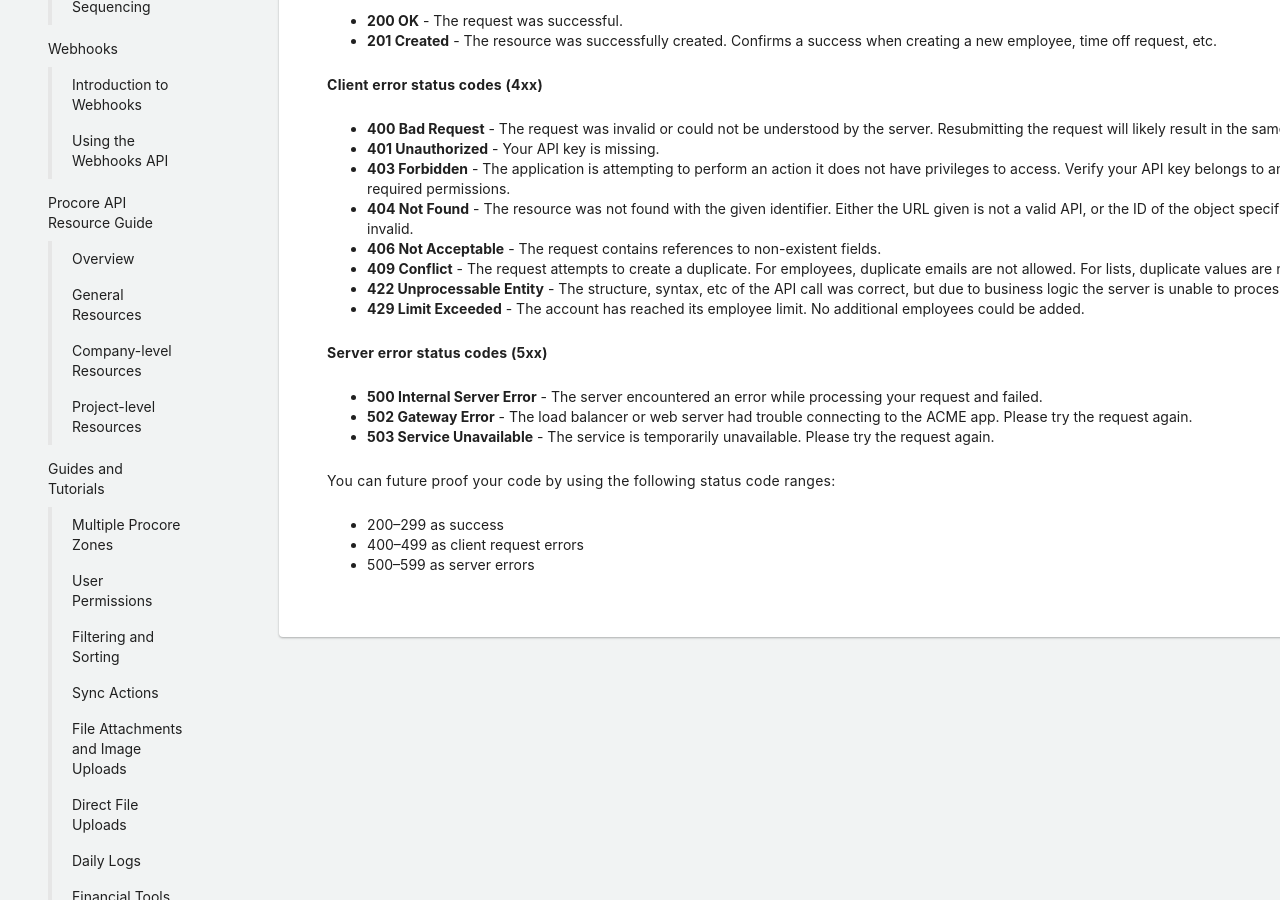
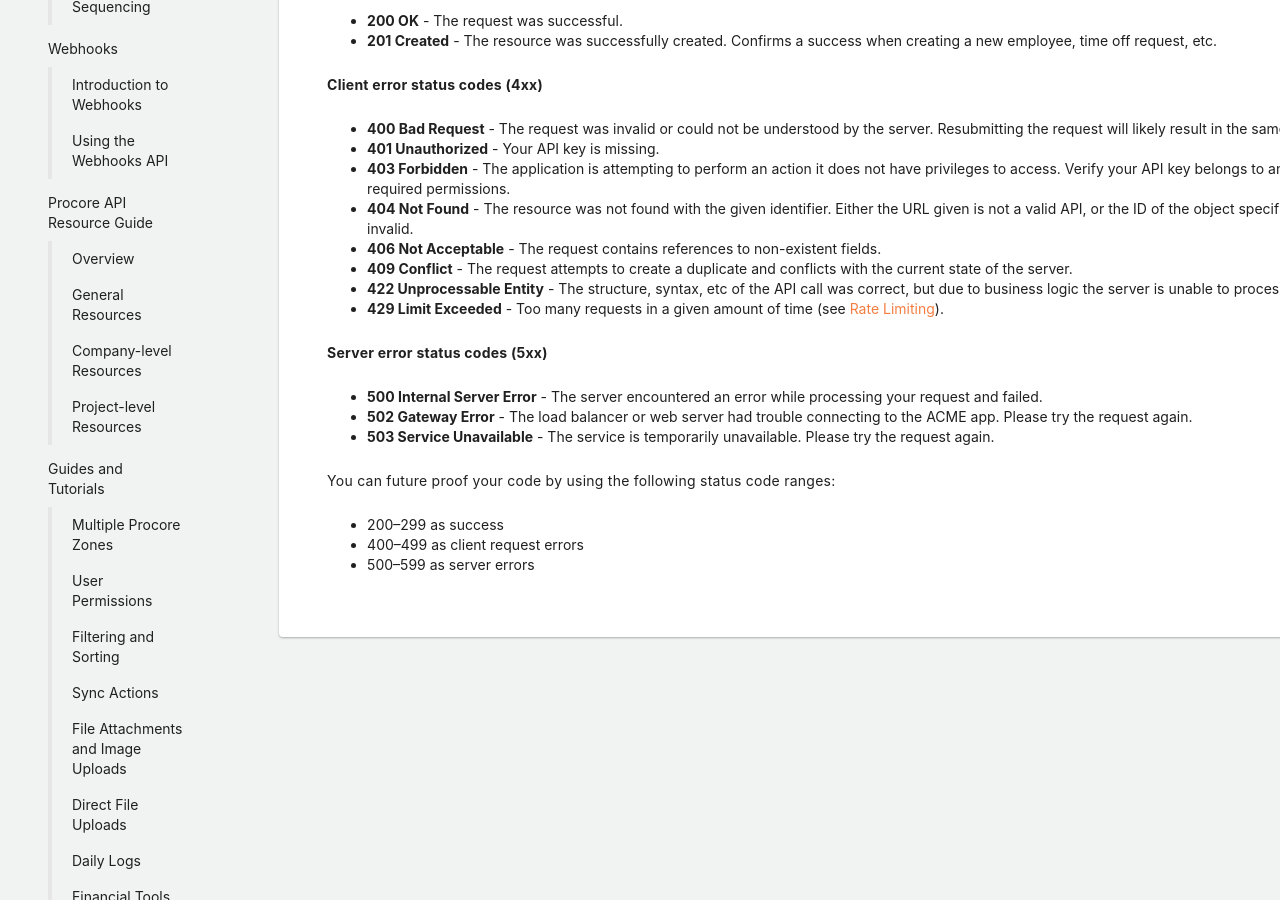
Before and after one commit to procore/documentation, a Jekyll site: the page built from api_essentials/restful_api_concepts.md, in a window 1280 px wide and 900 px high, scrolled down 3025 px. Built offline with Jekyll 4.4.1, drawn with Linux system fonts in a browser that asks for light colours.

Commit message:
Fixed wording for codes 409 and 429

```diff
--- a/api_essentials/restful_api_concepts.md
+++ b/api_essentials/restful_api_concepts.md
@@ -143,9 +143,9 @@ In general, codes in the **2xx range indicate success**, codes in the **4xx indi
 - **403 Forbidden** - The application is attempting to perform an action it does not have privileges to access. Verify your API key belongs to an enabled user with the required permissions.
 - **404 Not Found** - The resource was not found with the given identifier. Either the URL given is not a valid API, or the ID of the object specified in the request is invalid.
 - **406 Not Acceptable** - The request contains references to non-existent fields.
-- **409 Conflict** - The request attempts to create a duplicate. For employees, duplicate emails are not allowed. For lists, duplicate values are not allowed.
+- **409 Conflict** - The request attempts to create a duplicate and conflicts with the current state of the server.
 - **422 Unprocessable Entity** - The structure, syntax, etc of the API call was correct, but due to business logic the server is unable to process the request.
-- **429 Limit Exceeded** - The account has reached its employee limit. No additional employees could be added.
+- **429 Limit Exceeded** - Too many requests in a given amount of time (see [Rate Limiting](https://developers.procore.com/documentation/rate-limiting)).
 
 **Server error status codes (5xx)**
 
```
